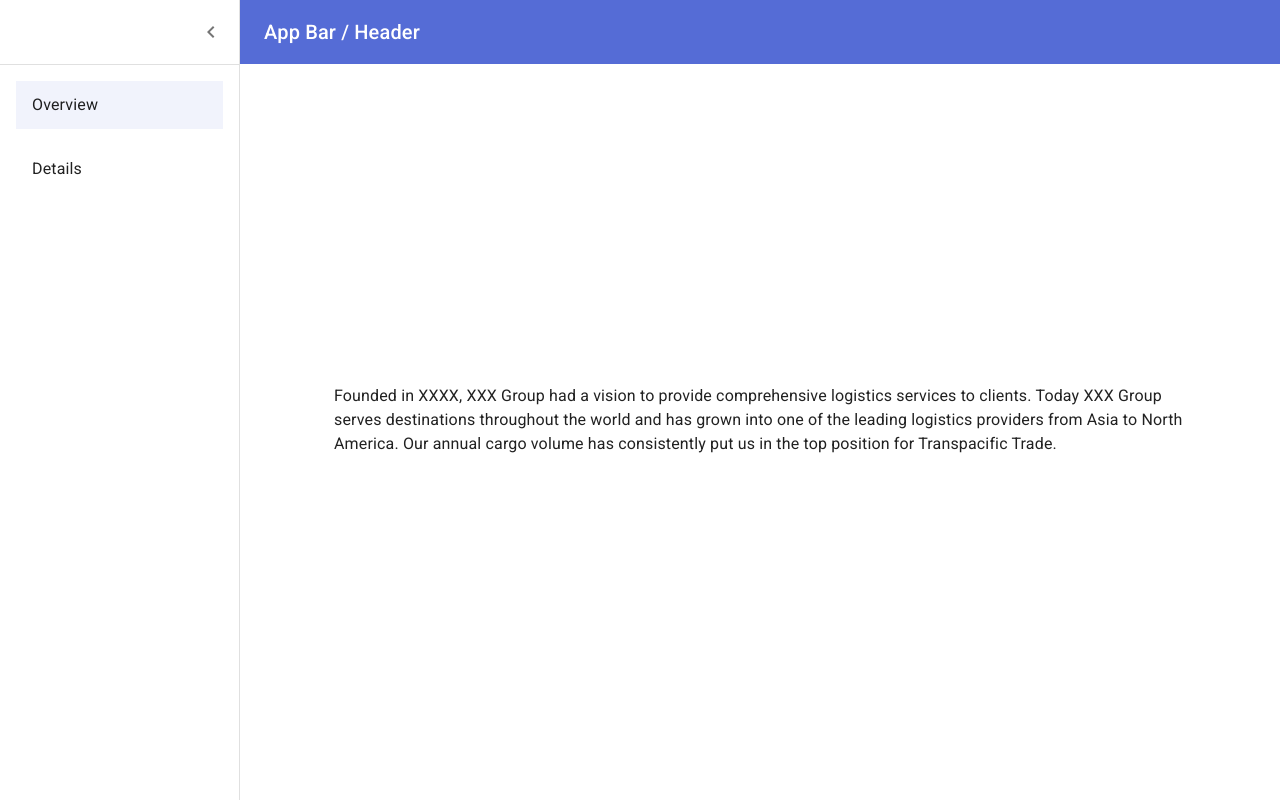
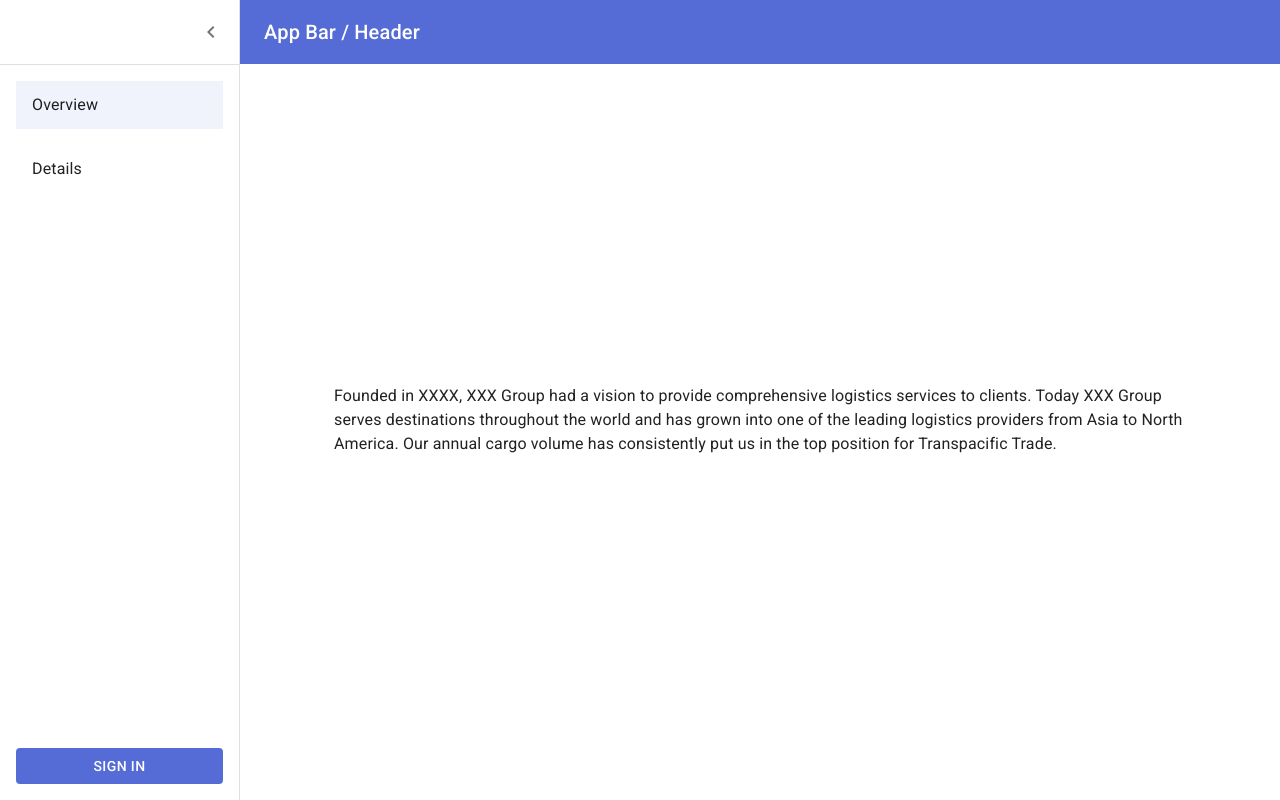
Before and after one commit to haohow123/react-vite, a React (Vite) app: page / in a window 1280 px wide. Built offline with nearby package versions, Linux system fonts and the light colour scheme.

Commit message:
feat(drawer): add sign-in-button at drawer

```diff
--- a/src/components/Drawer.tsx
+++ b/src/components/Drawer.tsx
@@ -11,6 +11,8 @@ import MuiDrawer, { DrawerProps as MuiDrawerProps } from '@mui/material/Drawer';
 
 import ChevronLeftIcon from '@mui/icons-material/ChevronLeft';
 import { Link, useLocation } from 'react-router-dom';
+import Spacer from './Spacer';
+import SignInButton from './SignInButton';
 
 const DrawerHeader = styled('div')(({ theme }) => ({
   display: 'flex',
@@ -51,7 +53,10 @@ function Drawer({ open, sx, onClose, ...rest }: Props) {
         </IconButton>
       </DrawerHeader>
       <Divider />
-      <List>
+      <List
+        component="nav"
+        sx={{ flexGrow: 1, display: 'flex', flexDirection: 'column' }}
+      >
         {routes.map(({ name, to }) => (
           <ListItem
             key={name}
@@ -64,6 +69,10 @@ function Drawer({ open, sx, onClose, ...rest }: Props) {
             </ListItemButton>
           </ListItem>
         ))}
+        <Spacer />
+        <ListItem sx={{ justifySelf: 'flex-end' }}>
+          <SignInButton />
+        </ListItem>
       </List>
     </MuiDrawer>
   );
--- /dev/null
+++ b/src/components/SignInButton.tsx
@@ -0,0 +1,40 @@
+import { useRecoilState } from 'recoil';
+import { Link, useLocation } from 'react-router-dom';
+
+import { Button } from '@mui/material';
+
+import userToken from '@/atoms/userToken';
+
+function SignInButton() {
+  const location = useLocation();
+  const [token, setToken] = useRecoilState(userToken);
+  function handleSignOut() {
+    localStorage.removeItem('expiredTime');
+    localStorage.removeItem('token');
+    setToken('');
+  }
+  return token ? (
+    <Button
+      variant="contained"
+      color="secondary"
+      fullWidth
+      disableElevation
+      onClick={handleSignOut}
+    >
+      Sign Out
+    </Button>
+  ) : (
+    <Button
+      variant="contained"
+      fullWidth
+      disableElevation
+      component={Link}
+      to="/sign-in"
+      state={{ redirectURL: location.pathname }}
+    >
+      Sign In
+    </Button>
+  );
+}
+
+export default SignInButton;
--- a/src/hooks/useUser.ts
+++ b/src/hooks/useUser.ts
@@ -5,7 +5,7 @@ import { useQuery } from '@tanstack/react-query';
 function useUserLogin(token?: string) {
   return useQuery({
     queryKey: ['user'],
-    queryFn: () => getUser(),
+    queryFn: () => getUser(token as string),
     enabled: !!token,
   });
 }
```
